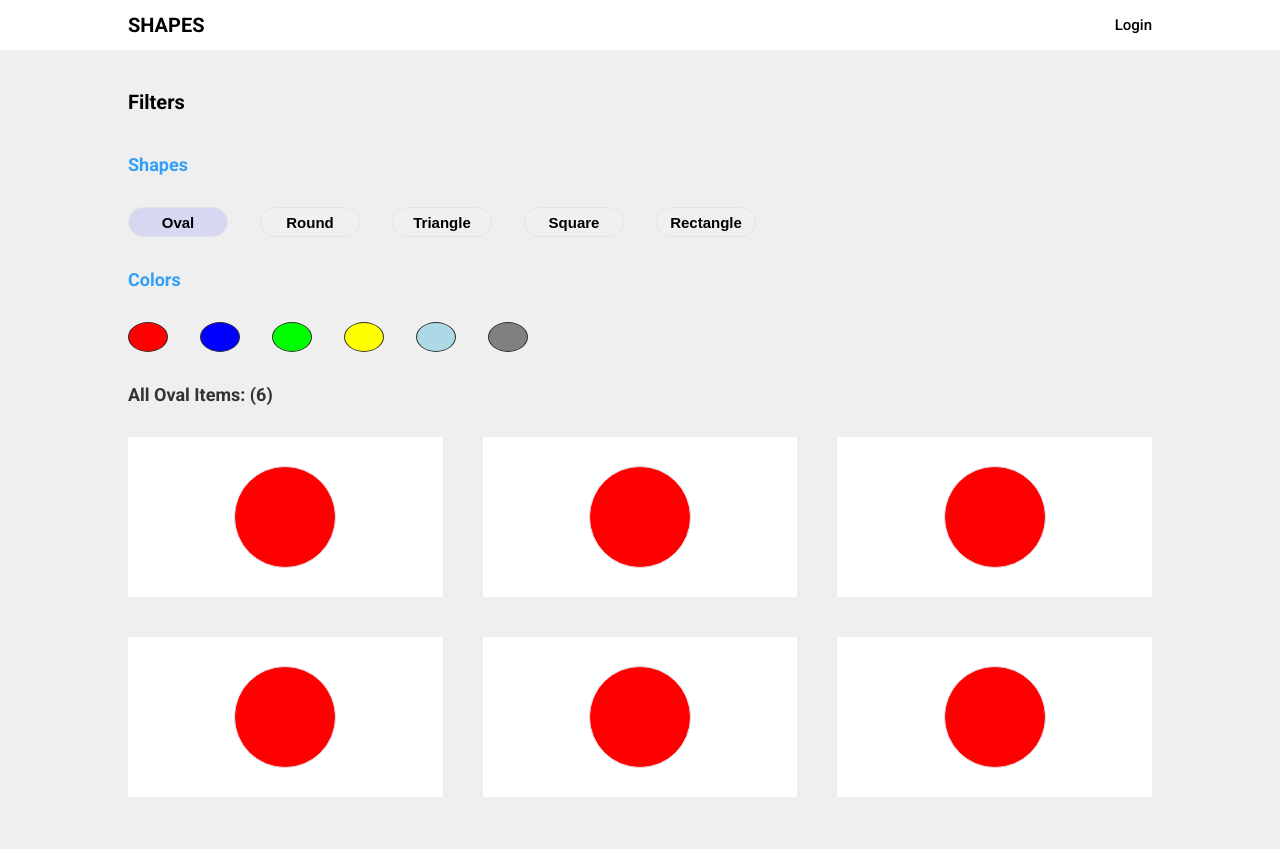
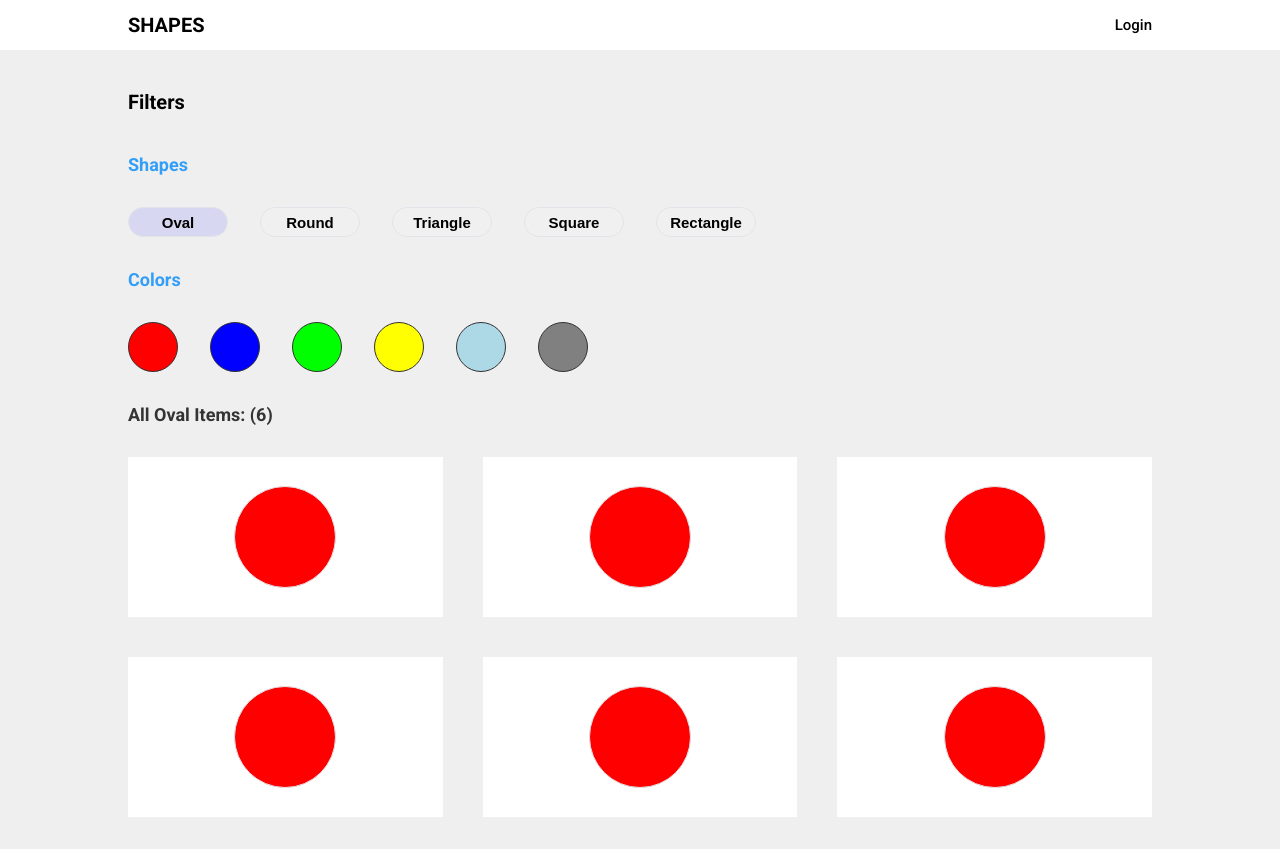
Before and after one commit to Chisonm/grid-filter, a Nuxt app: page / in a window 1280 px wide. Built offline with nearby package versions, Linux system fonts and the light colour scheme.

Commit message:
css path fixed

```diff
--- a/components/Colors/Colors.vue
+++ b/components/Colors/Colors.vue
@@ -26,10 +26,11 @@
   margin-bottom: 2rem;
 }
 .colors{
-  width: 40px;
-  height: 30px;
+  width: 50px;
+  height: 50px;
   @include mobile{
-    height: 25px;
+    width: 50px;
+    height: 30px;
   }
   border-radius: 50%;
   border: 1px solid $dark-gray;
```
